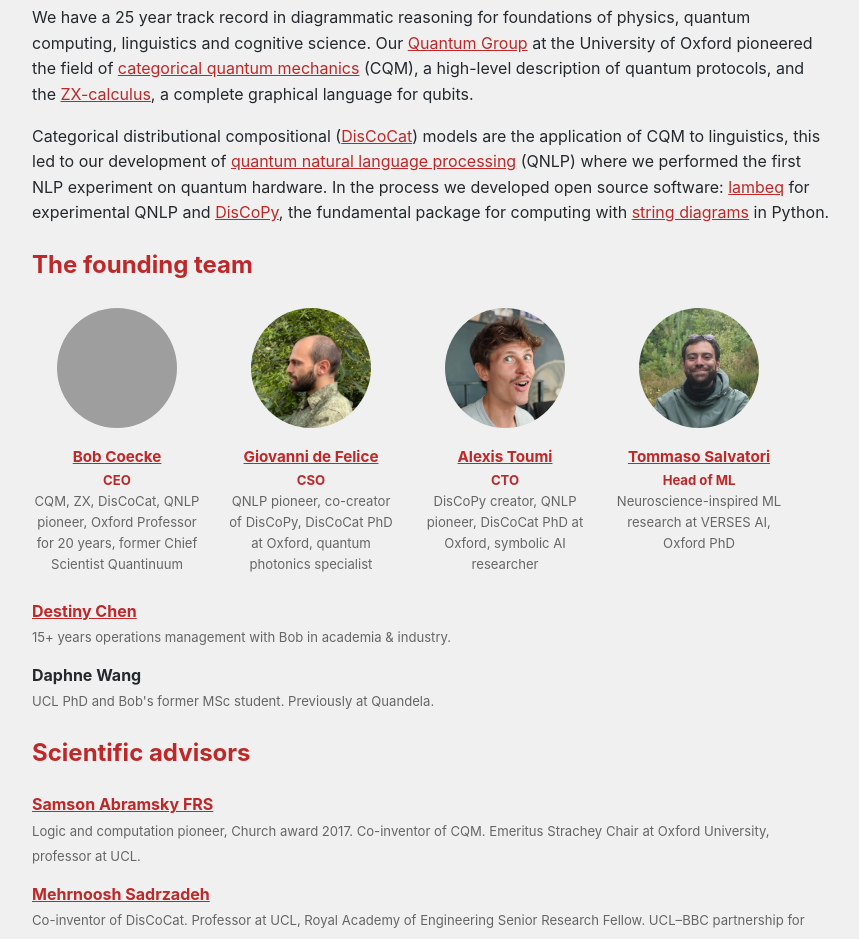
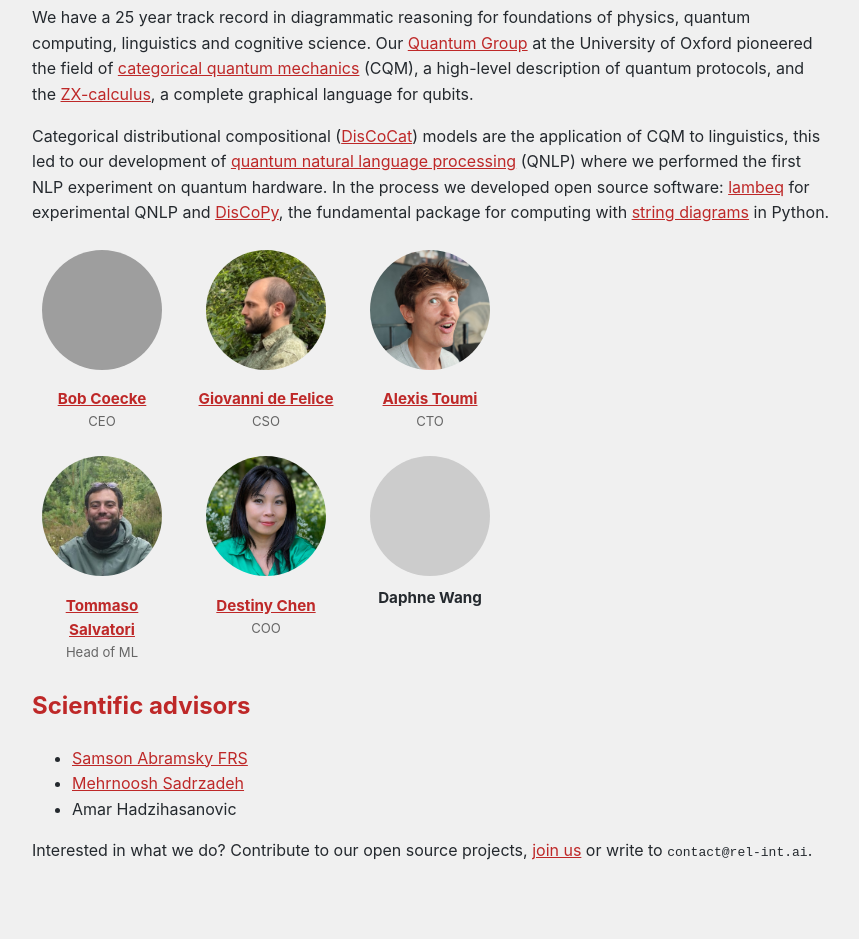
Before and after one commit to relational-intelligence/relational-intelligence.github.io, a Jekyll site: the page built from people.md, in a window 1280 px wide. Shown: the part 439-1378 px from the top of the page, without its empty margins (208-1067 px from the left). Built offline with Jekyll 4.4.1, drawn with Linux system fonts in a browser that asks for light colours; after the commit the page ends 1351 px from its top, so only the background shows below that; some of the changed text lies outside the part shown; grey boxes are pictures that could not be loaded.

Commit message:
Address review: names and roles only, Tommaso on second row
Drop the founding team heading, all bios and the combined-team line;
move Tommaso next to Destiny and Daphne; advisors as a plain list.

Co-Authored-By: Claude Opus 5.5 <noreply@anthropic.com>
Claude-Session: https://claude.ai/code/session_0133tPMBmmqBzyv76Yxo8pYH

```diff
--- a/people.md
+++ b/people.md
@@ -23,15 +23,18 @@ In the process we developed open source software: [lambeq](https://github.com/Qu
     display: flex;
     flex-direction: column;
     align-items: center;
-    width: 170px;
+    width: 140px;
     text-align: center;
   }
-  .team-card img {
+  .team-card img, .team-card .photo {
     width: 120px;
     height: 120px;
     border-radius: 50%;
     object-fit: cover;
     margin-bottom: 0.6rem;
+  }
+  .team-card .photo {
+    background-color: #ccc;
   }
   .team-card .name {
     font-weight: bold;
@@ -39,30 +42,13 @@ In the process we developed open source software: [lambeq](https://github.com/Qu
   }
   .team-card .role {
     font-size: 0.82rem;
-    font-weight: bold;
-    color: rgb(190, 40, 40);
-  }
-  .team-card .bio, .team-list .bio {
-    font-size: 0.82rem;
     color: #666;
   }
-  .team-list {
-    list-style: none;
-    padding: 0;
-  }
-  .team-list li {
-    margin-bottom: 0.8rem;
-  }
-  .team-list .name {
-    font-weight: bold;
-  }
   @media (prefers-color-scheme: dark) {
-    .team-card .role { color: rgb(230, 100, 100); }
-    .team-card .bio, .team-list .bio { color: #aaa; }
+    .team-card .role { color: #aaa; }
+    .team-card .photo { background-color: #333; }
   }
 </style>
-
-## The founding team
 
 <div class="team-grid">
   <div class="team-card">
@@ -71,7 +57,6 @@ In the process we developed open source software: [lambeq](https://github.com/Qu
     </a>
     <a href="https://en.wikipedia.org/wiki/Bob_Coecke" class="name">Bob Coecke</a>
     <span class="role">CEO</span>
-    <span class="bio">CQM, ZX, DisCoCat, QNLP pioneer, Oxford Professor for 20 years, former Chief Scientist Quantinuum</span>
   </div>
   <div class="team-card">
     <a href="https://scholar.google.com/citations?user=-_bkN1gAAAAJ&hl=en">
@@ -79,7 +64,6 @@ In the process we developed open source software: [lambeq](https://github.com/Qu
     </a>
     <a href="https://scholar.google.com/citations?user=-_bkN1gAAAAJ&hl=en" class="name">Giovanni de Felice</a>
     <span class="role">CSO</span>
-    <span class="bio">QNLP pioneer, co-creator of DisCoPy, DisCoCat PhD at Oxford, quantum photonics specialist</span>
   </div>
   <div class="team-card">
     <a href="http://alexis.toumi.xyz/">
@@ -87,46 +71,34 @@ In the process we developed open source software: [lambeq](https://github.com/Qu
     </a>
     <a href="http://alexis.toumi.xyz/" class="name">Alexis Toumi</a>
     <span class="role">CTO</span>
-    <span class="bio">DisCoPy creator, QNLP pioneer, DisCoCat PhD at Oxford, symbolic AI researcher</span>
   </div>
+</div>
+
+<div class="team-grid">
   <div class="team-card">
     <a href="https://scholar.google.com/citations?user=fG9vZC4AAAAJ">
       <img src="pictures/tommaso.jpeg" alt="Tommaso Salvatori">
     </a>
     <a href="https://scholar.google.com/citations?user=fG9vZC4AAAAJ" class="name">Tommaso Salvatori</a>
     <span class="role">Head of ML</span>
-    <span class="bio">Neuroscience-inspired ML research at VERSES AI, Oxford PhD</span>
+  </div>
+  <div class="team-card">
+    <a href="https://www.linkedin.com/in/destiny-chen-manager">
+      <img src="pictures/destiny.jpg" alt="Destiny Chen">
+    </a>
+    <a href="https://www.linkedin.com/in/destiny-chen-manager" class="name">Destiny Chen</a>
+    <span class="role">COO</span>
+  </div>
+  <div class="team-card">
+    <span class="photo"></span>
+    <span class="name">Daphne Wang</span>
   </div>
 </div>
 
-<ul class="team-list">
-  <li>
-    <a href="https://www.linkedin.com/in/destiny-chen-manager" class="name">Destiny Chen</a><br>
-    <span class="bio">15+ years operations management with Bob in academia &amp; industry.</span>
-  </li>
-  <li>
-    <span class="name">Daphne Wang</span><br>
-    <span class="bio">UCL PhD and Bob's former MSc student. Previously at Quandela.</span>
-  </li>
-</ul>
-
 ## Scientific advisors
 
-<ul class="team-list">
-  <li>
-    <a href="https://en.wikipedia.org/wiki/Samson_Abramsky" class="name">Samson Abramsky FRS</a><br>
-    <span class="bio">Logic and computation pioneer, Church award 2017. Co-inventor of CQM. Emeritus Strachey Chair at Oxford University, professor at UCL.</span>
-  </li>
-  <li>
-    <a href="https://en.wikipedia.org/wiki/Mehrnoosh_Sadrzadeh" class="name">Mehrnoosh Sadrzadeh</a><br>
-    <span class="bio">Co-inventor of DisCoCat. Professor at UCL, Royal Academy of Engineering Senior Research Fellow. UCL–BBC partnership for research and development.</span>
-  </li>
-  <li>
-    <span class="name">Amar Hadzihasanovic</span><br>
-    <span class="bio">Proved ZX is complete for quantum computing. Assistant professor at TalTech. ARIA Safeguarded AI grant for higher-dimensional diagram rewriting.</span>
-  </li>
-</ul>
-
-Combined team: 150+ PhDs supervised, 500+ papers, 45K citations, 80+ grants totalling £120M.
+- [Samson Abramsky FRS](https://en.wikipedia.org/wiki/Samson_Abramsky)
+- [Mehrnoosh Sadrzadeh](https://en.wikipedia.org/wiki/Mehrnoosh_Sadrzadeh)
+- Amar Hadzihasanovic
 
 Interested in what we do? Contribute to our open source projects, [join us](careers) or write to `contact@rel-int.ai`.
```
